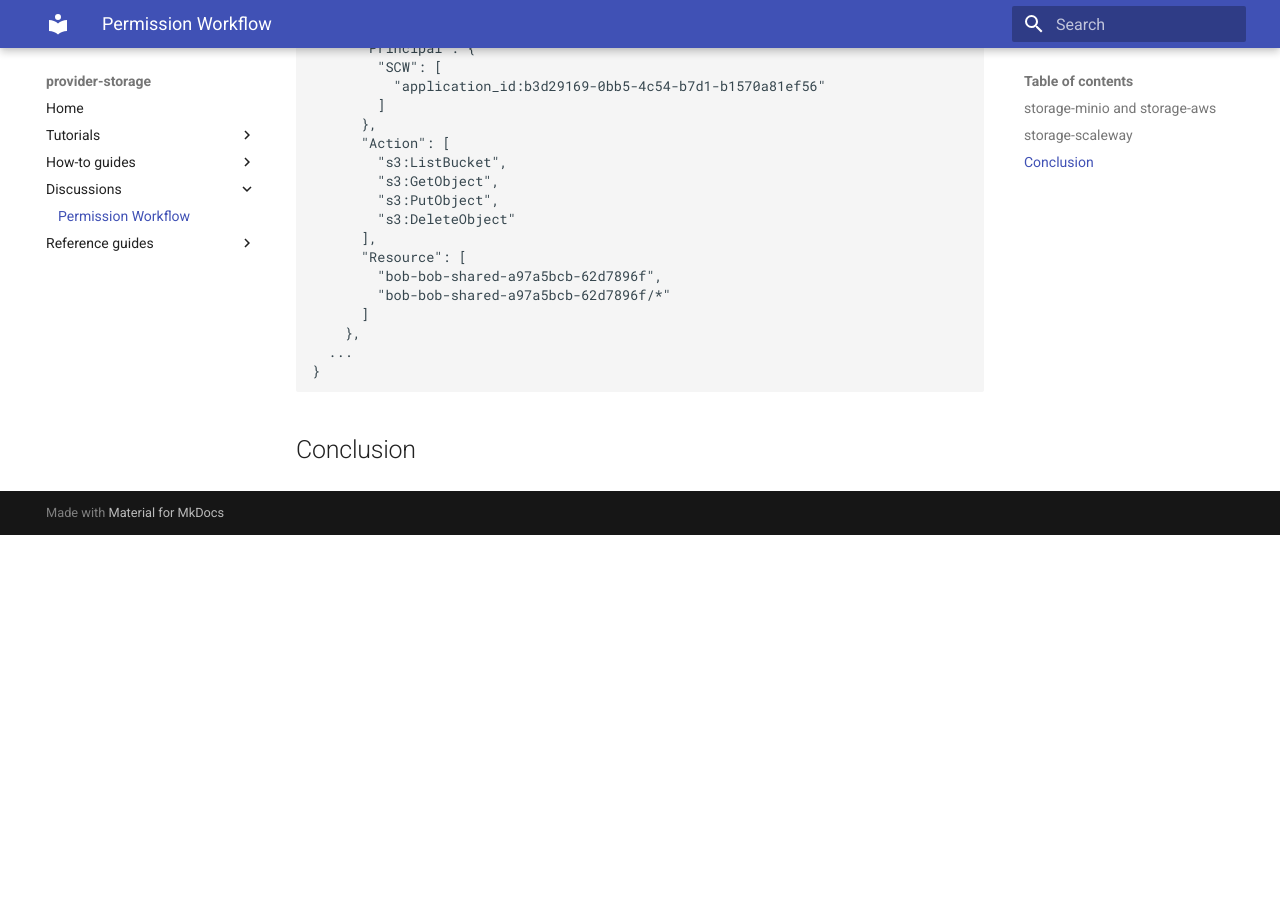
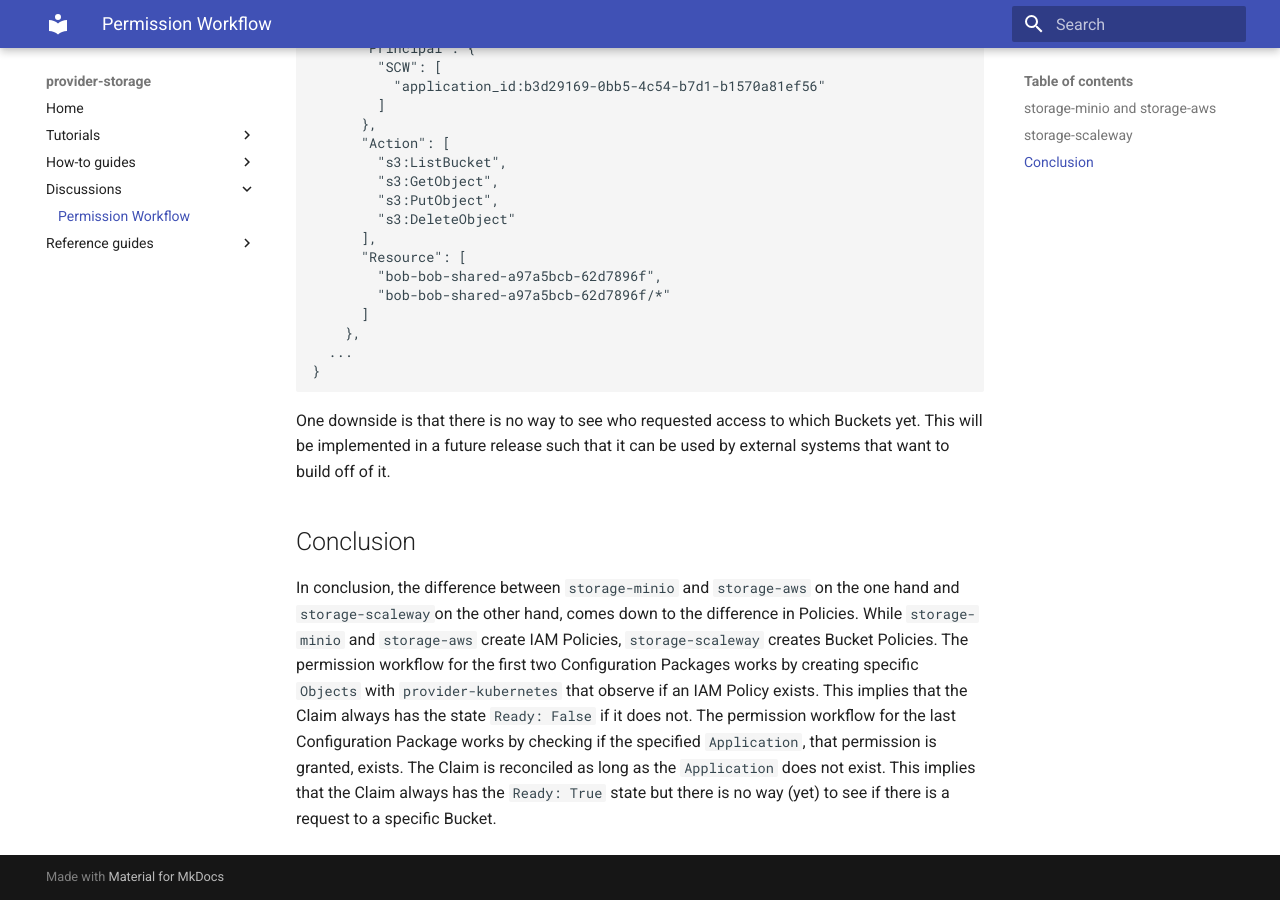
Before and after one commit to versioneer-tech/provider-storage, an MkDocs documentation site: the page built from docs/discussions/permission-workflow.md, in a window 1280 px wide and 900 px high, scrolled down 3852 px. Built offline with MkDocs 1.6.1 and Material for MkDocs 9.7.7, drawn with Linux system fonts in a browser that asks for light colours; the version menu is left out; before the commit the page ends 4387 px from its top, so only the background shows below that.

Commit message:
Update conclusion

````diff
--- a/docs/discussions/permission-workflow.md
+++ b/docs/discussions/permission-workflow.md
@@ -150,4 +150,8 @@ Now the question is: How does the the `crossplane` controller now know that it n
 }
 ```
 
+One downside is that there is no way to see who requested access to which Buckets yet. This will be implemented in a future release such that it can be used by external systems that want to build off of it.
+
 ## Conclusion
+
+In conclusion, the difference between `storage-minio` and `storage-aws` on the one hand and `storage-scaleway`on the other hand, comes down to the difference in Policies. While `storage-minio` and `storage-aws` create IAM Policies, `storage-scaleway` creates Bucket Policies. The permission workflow for the first two Configuration Packages works by creating specific `Objects` with `provider-kubernetes` that observe if an IAM Policy exists. This implies that the Claim always has the state `Ready: False` if it does not. The permission workflow for the last Configuration Package works by checking if the specified `Application`, that permission is granted, exists. The Claim is reconciled as long as the `Application` does not exist. This implies that the Claim always has the `Ready: True` state but there is no way (yet) to see if there is a request to a specific Bucket.
````
Also changed, not shown: .markdownlint.json (added).
